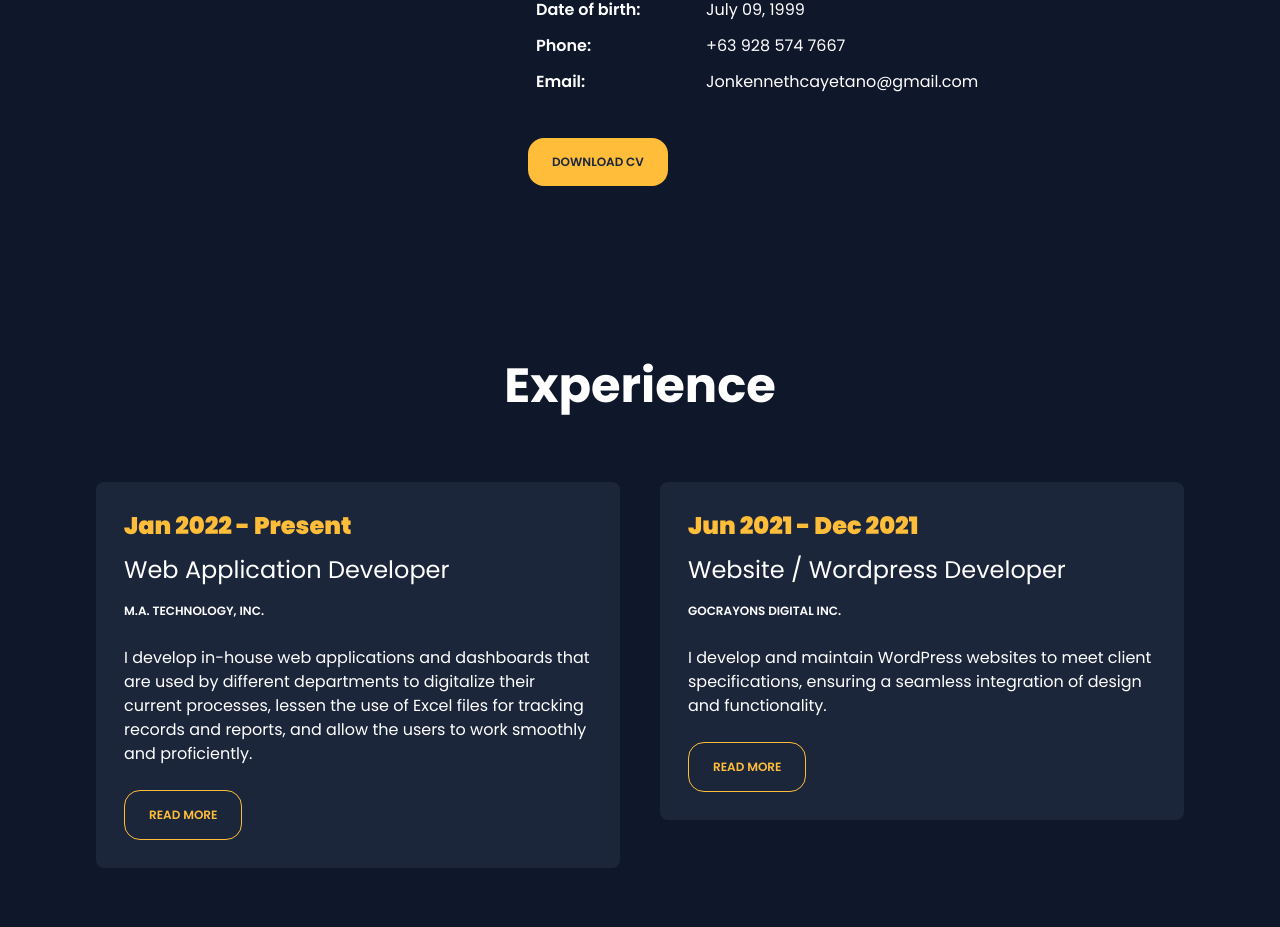
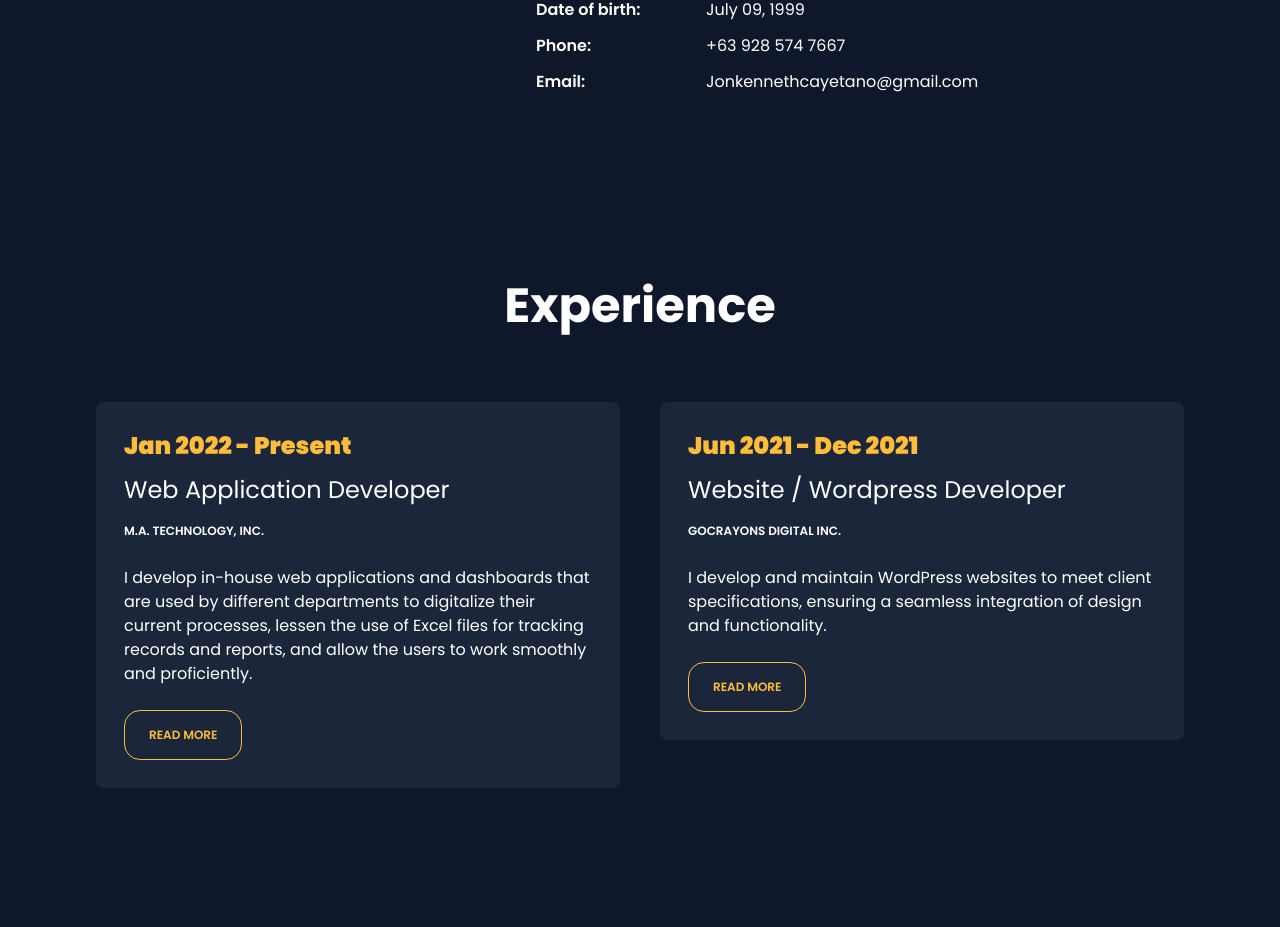
Before and after one commit to IKENN007/web-portfolio, a Next.js app: page / in a window 1280 px wide. Shown: the part 1094-2021 px from the top of the page. Built offline with nearby package versions, Linux system fonts and the light colour scheme.

Commit message:
Hide the cv button

```diff
--- a/app/components/landing-components/About.jsx
+++ b/app/components/landing-components/About.jsx
@@ -40,7 +40,7 @@ const About = () => {
                         </ul>
                     </div>
 
-                    <div className=" mt-4">
+                    <div className="hidden mt-4">
                         <button className="bg-customYellow uppercase text-secondaryColor px-6 py-4
                         rounded-2xl text-xs font-semibold mb-4 outline-none">
                         Download CV
```
